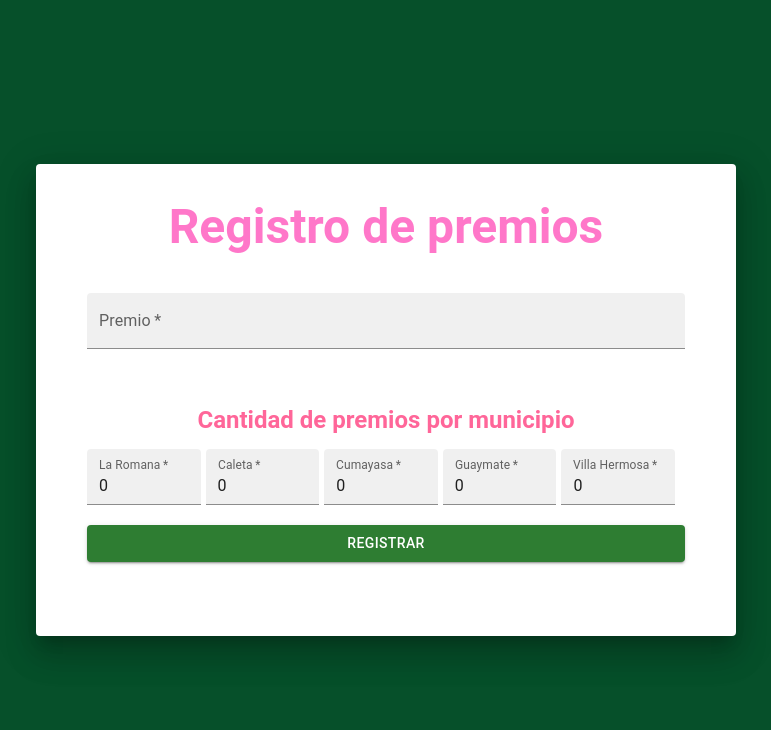
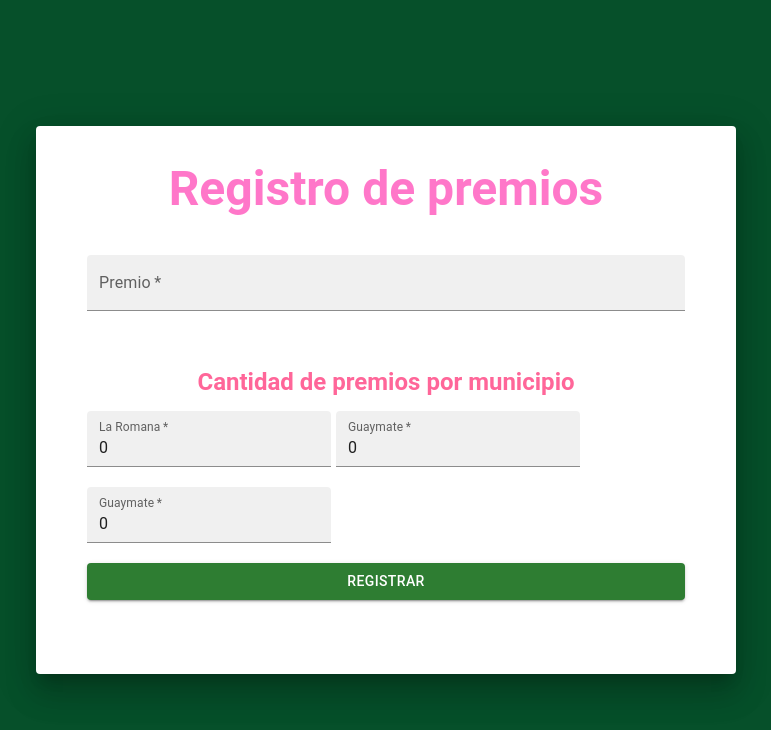
Before and after one commit to josuemadrigal/SorteoApp, a React (Vite) app: page /reg-premios in a window 1280 px wide. Shown: the top 730 px of the page, without its empty margins (254-1025 px from the left). Built offline with nearby package versions, Linux system fonts and the light colour scheme; what mui-styles would draw is missing.

Commit message:
Registro y consulta
Registro ya verifica si existe y si esta participando. Consulta guarda normal pero pone estado 3 para llevar a verificacion

```diff
--- a/src/components/Boleta.tsx
+++ b/src/components/Boleta.tsx
@@ -1,11 +1,14 @@
 import { motion } from "framer-motion";
 import "../App.css";
-import { Grid } from "@mui/material";
+import { Grid, Typography } from "@mui/material";
 
 interface Props {
   item: any;
 }
 export const Boleta = ({ item }: Props) => {
+  const numCedula = item.cedula;
+  const boletaCedula = numCedula.slice(-5);
+
   return (
     <Grid item sm={12} md={4} lg={4}>
       <motion.div
@@ -24,7 +27,7 @@ export const Boleta = ({ item }: Props) => {
         }}
       >
         <motion.h2
-          style={{ fontSize: 55 }}
+          style={{ fontSize: 55, textTransform: "uppercase" }}
           initial={{ opacity: 0, scale: 0.5 }}
           animate={{
             opacity: 1,
@@ -35,6 +38,9 @@ export const Boleta = ({ item }: Props) => {
           transition={{ duration: 2 }}
         >
           {item.nombre}
+          <Typography style={{ fontSize: 40, fontWeight: "bold" }}>
+            {boletaCedula}
+          </Typography>
         </motion.h2>
       </motion.div>
     </Grid>
--- a/src/pages/Registros/RegistroPage.tsx
+++ b/src/pages/Registros/RegistroPage.tsx
@@ -88,8 +88,7 @@ const Registro: React.FC = () => {
     }
   }, []);
 
-  const checkCedula = async (cedula: string) => {
-    try {
+  const checkParticipando = async (cedula: string) => {
     const participandoResponse = await RegistrosService.checkParticipando(
       cedula
     );
@@ -97,24 +96,28 @@ const Registro: React.FC = () => {
     if (participandoResponse.data.participando) {
       showError(errorMessages.cedulaParticipando);
       reset({ ...defaultValues, municipio: municipioNombre });
-        reset({ cedula: "" });
+      reset({ ...defaultValues, municipio: municipioNombre });
+      setNombre("");
       setCedula("");
+      setCedulaNotFound(false);
       setCedulaParticipando(false);
-        setIsSubmitting(false);
-        return;
     } else {
       setCedulaParticipando(false);
     }
-
+  };
+  const checkCedula = async (cedula: string) => {
+    try {
       const response = await RegistrosService.getCedula(cedula);
 
       if (response.data.registro && response.data.registro.nombre) {
         const nombre = response.data.registro.nombre.toUpperCase();
+
+        console.log(nombre);
         setNombre(nombre);
         setCedula(cedula);
         setCedulaNotFound(false);
         setIsSubmitting(false);
-
+        checkParticipando(cedula);
         // Verificar si está participando
       } else {
         setNombre("");
--- a/src/pages/Registros/RegistroPremios.tsx
+++ b/src/pages/Registros/RegistroPremios.tsx
@@ -69,8 +69,6 @@ export const RegistroPremios = () => {
       !objeto.premio ||
       !objeto.la_romana ||
       !objeto.villa_hermosa ||
-      !objeto.caleta ||
-      !objeto.cumayasa ||
       !objeto.guaymate
     ) {
       showError(errorMessages.emptyFields);
@@ -81,8 +79,8 @@ export const RegistroPremios = () => {
     if (
       objeto.la_romana <= 0 ||
       objeto.villa_hermosa <= 0 ||
-      objeto.caleta <= 0 ||
-      objeto.cumayasa <= 0 ||
+      // objeto.caleta <= 0 ||
+      // objeto.cumayasa <= 0 ||
       objeto.guaymate <= 0
     ) {
       showError(errorMessages.zeroQuantity);
@@ -91,6 +89,8 @@ export const RegistroPremios = () => {
 
     try {
       objeto.status = 1;
+      objeto.caleta = 0;
+      objeto.cumayasa = 0;
       objeto.slug_premio = generateSlug(objeto.premio);
 
       const response = await RegistrosService.regPremio(objeto);
@@ -209,45 +209,11 @@ export const RegistroPremios = () => {
                     maxLength: 80,
                     min: 1,
                   })}
-                  sx={{ width: "19%", margin: "5px 5px 15px 0px" }}
+                  sx={{ width: "100%/3", margin: "5px 5px 15px 0px" }}
                   error={!!errors.la_romana}
                   helperText={errors.la_romana ? "Cantidad no puede ser 0" : ""}
                 />
-                <TextField
-                  variant="filled"
-                  type="number"
-                  color="success"
-                  placeholder="Caleta"
-                  label="Caleta"
-                  inputProps={{ maxLength: 60, min: 1 }}
-                  required
-                  {...register("caleta", {
-                    required: true,
-                    maxLength: 80,
-                    min: 1,
-                  })}
-                  sx={{ width: "19%", margin: "5px 5px 15px 0px" }}
-                  error={!!errors.caleta}
-                  helperText={errors.caleta ? "Cantidad no puede ser 0" : ""}
-                />
 
-                <TextField
-                  variant="filled"
-                  type="number"
-                  color="success"
-                  placeholder="Cumayasa"
-                  label="Cumayasa"
-                  inputProps={{ maxLength: 60, min: 1 }}
-                  required
-                  {...register("cumayasa", {
-                    required: true,
-                    maxLength: 80,
-                    min: 1,
-                  })}
-                  sx={{ width: "19%", margin: "5px 5px 15px 0px" }}
-                  error={!!errors.cumayasa}
-                  helperText={errors.cumayasa ? "Cantidad no puede ser 0" : ""}
-                />
                 <TextField
                   variant="filled"
                   type="number"
@@ -261,17 +227,16 @@ export const RegistroPremios = () => {
                     maxLength: 80,
                     min: 1,
                   })}
-                  sx={{ width: "19%", margin: "5px 5px 15px 0px" }}
+                  sx={{ width: "100%/3", margin: "5px 5px 15px 0px" }}
                   error={!!errors.guaymate}
                   helperText={errors.guaymate ? "Cantidad no puede ser 0" : ""}
                 />
-
                 <TextField
                   variant="filled"
                   type="number"
                   color="success"
-                  placeholder="Villa Hermosa"
-                  label="Villa Hermosa"
+                  placeholder="Guaymate"
+                  label="Guaymate"
                   inputProps={{ maxLength: 60, min: 1 }}
                   required
                   {...register("villa_hermosa", {
@@ -279,8 +244,7 @@ export const RegistroPremios = () => {
                     maxLength: 80,
                     min: 1,
                   })}
-                  sx={{ width: "19%", margin: "5px 5px 15px 0px" }}
-                  onKeyDown={handleKeyPress}
+                  sx={{ width: "100%/3", margin: "5px 5px 15px 0px" }}
                   error={!!errors.villa_hermosa}
                   helperText={
                     errors.villa_hermosa ? "Cantidad no puede ser 0" : ""
--- a/src/pages/Registros/SelectMunicio.tsx
+++ b/src/pages/Registros/SelectMunicio.tsx
@@ -5,9 +5,9 @@ const SelectMunicio = () => {
   const municipios = [
     { municipio: "La Romana", value: "la-romana" },
     { municipio: "Villa Hermosa", value: "villa-hermosa" },
-    { municipio: "Caleta", value: "caleta" },
     { municipio: "Guaymate", value: "guaymate" },
-    { municipio: "Cumayasa", value: "cumayasa" },
+    // { municipio: "Cumayasa", value: "cumayasa" },
+    // { municipio: "Caleta", value: "caleta" },
   ];
 
   const navigate = useNavigate();
@@ -26,7 +26,12 @@ const SelectMunicio = () => {
       spacing={2}
     >
       <Grid item>
-        <Typography variant="h3" gutterBottom textAlign="center">
+        <Typography
+          style={{ fontWeight: "bold", textTransform: "uppercase" }}
+          variant="h3"
+          gutterBottom
+          textAlign="center"
+        >
           Seleccione el municipio que va registrar
         </Typography>
       </Grid>
@@ -45,7 +50,9 @@ const SelectMunicio = () => {
                 }}
                 elevation={3}
               >
-                <Typography variant="h5">{item.municipio}</Typography>
+                <Typography style={{ fontWeight: "bold" }} variant="h5">
+                  {item.municipio}
+                </Typography>
               </Paper>
             </Button>
           </Grid>
--- a/src/screens/Consultas/index.tsx
+++ b/src/screens/Consultas/index.tsx
@@ -21,9 +21,12 @@ interface FormValues {
   premio: string;
   status: number;
   cantidad: number;
+  ronda: string;
+  cedula: string;
 }
 
 interface Registro {
+  cedula: any;
   nombre: string;
 }
 
@@ -38,6 +41,7 @@ const Consulta = () => {
       premio: "",
       status: 1,
       cantidad: 4,
+      ronda: "1",
     },
   });
 
@@ -101,7 +105,7 @@ const Consulta = () => {
         const registros = data.registros || [];
         setCheckList(registros);
         const checkedNames = new Set(
-          registros.map((registro) => registro.nombre)
+          registros.map((registro) => registro.cedula)
         );
         setCheckedItems(checkedNames);
         setUnCheckList([]);
@@ -163,8 +167,8 @@ const Consulta = () => {
     });
   };
 
-  const isChecked = (nombre: string) => {
-    return checkedItems.has(nombre);
+  const isChecked = (cedula: string) => {
+    return checkedItems.has(cedula);
   };
 
   const ActualizarRegistros = async () => {
@@ -172,14 +176,15 @@ const Consulta = () => {
     setIsSearchButtonDisabled(true);
 
     for (const element of checkList) {
-      const status = checkedItems.has(element.nombre) ? 2 : 0;
-      const premioText = checkedItems.has(element.nombre)
+      const status = checkedItems.has(element.cedula) ? 3 : 0;
+      const premioText = checkedItems.has(element.cedula)
         ? premio
         : "No presente";
       await registrosService.startUpdate(
-        String(element.nombre),
+        String(element.cedula),
         status,
-        premioText
+        premioText,
+        "1"
       );
     }
 
@@ -195,7 +200,7 @@ const Consulta = () => {
   }));
 
   const filteredCheckList = checkList.filter((item) =>
-    checkedItems.has(item.nombre)
+    checkedItems.has(item.cedula)
   );
 
   return (
@@ -222,7 +227,15 @@ const Consulta = () => {
             color="success"
             disabled={isSearchButtonDisabled}
           />
-          <CheckList
+
+          <CustomButton
+            onClick={ActualizarRegistros}
+            icon={<SaveIcon />}
+            text="Guardar"
+            color="info"
+            disabled={isSaveButtonDisabled}
+          />
+          {/* <CheckList
             checkList={checkList}
             checkedItems={checkedItems}
             handleCheck={handleCheck}
@@ -233,14 +246,7 @@ const Consulta = () => {
             checkList
               .filter((item) => !checkedItems.has(item.nombre))
               .map((item) => item.nombre)
-          )}`}</p>
-          <CustomButton
-            onClick={ActualizarRegistros}
-            icon={<SaveIcon />}
-            text="Guardar"
-            color="info"
-            disabled={isSaveButtonDisabled}
-          />
+          )}`}</p> */}
         </Item>
       </Grid>
 
--- a/src/services/RegistrosService.ts
+++ b/src/services/RegistrosService.ts
@@ -4,6 +4,7 @@ import { AxiosResponse } from "axios";
 interface Registro {
   nombre: string;
   boleta: string;
+  cedula: string;
 }
 
 interface Cedula {
@@ -85,10 +86,12 @@ class RegistrosService {
     return response;
   }
   public async crearRegistros(param: any): Promise<AxiosResponse<any>> {
-    console.log("servicio: ", param);
     const response = await http.post<any>("/registros", param);
-    console.log("servicio2");
-    console.log(response);
+    return response;
+  }
+
+  public async crearTemporal(param: any): Promise<AxiosResponse<any>> {
+    const response = await http.post<any>("/registros/temporal", param);
     return response;
   }
 
@@ -107,11 +110,12 @@ class RegistrosService {
   }
 
   async startUpdate(
-    boleta: any,
+    cedula: any,
     status: number,
-    premio: string
+    premio: string,
+    ronda: string
   ): Promise<AxiosResponse<any>> {
-    return await http.put(`registros/` + boleta, { status, premio });
+    return await http.put(`registros/` + cedula, { status, premio, ronda });
   }
 }
 
```
Lines whose indentation alone changed are shown as unchanged.
